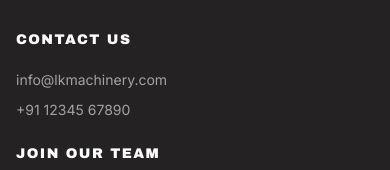
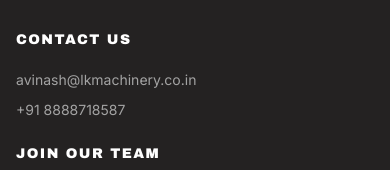
Before and after one commit to Ravi-1608/lkmachinery.co.in, a Next.js app: page / in a window 390 px wide. Shown: the part 7902-8072 px from the top of the page. Built offline with nearby package versions, Linux system fonts and the light colour scheme; no server answers.

Commit message:
M2 fix: real contact details — phone, email, WhatsApp across CtaBand + Footer

```diff
--- a/components/home/CtaBand.tsx
+++ b/components/home/CtaBand.tsx
@@ -56,7 +56,7 @@ export default function CtaBand() {
             </Link>
 
             <a
-              href="tel:+911234567890"
+              href="tel:+918888718587"
               className="inline-flex items-center gap-2 px-7 py-3.5 bg-white/15 text-white
                          font-semibold rounded-full border border-white/30 hover:bg-white/25
                          active:scale-95 transition-all duration-200 font-body backdrop-blur-sm"
--- a/components/layout/Footer.tsx
+++ b/components/layout/Footer.tsx
@@ -67,7 +67,7 @@ const SOCIAL_LINKS = [
   },
   {
     label: "WhatsApp",
-    href: "https://wa.me/911234567890",
+    href: "https://wa.me/918888718587",
     Icon: WhatsAppIcon,
   },
 ] as const;
@@ -160,11 +160,11 @@ export default function Footer() {
           {/* Col 5 — Contact + Join */}
           <div>
             <FooterHeading>Contact Us</FooterHeading>
-            <FooterLink href="mailto:info@lkmachinery.com">
-              info@lkmachinery.com
+            <FooterLink href="mailto:avinash@lkmachinery.co.in">
+              avinash@lkmachinery.co.in
             </FooterLink>
-            <FooterLink href="tel:+911234567890">
-              +91 12345 67890
+            <FooterLink href="tel:+918888718587">
+              +91 8888718587
             </FooterLink>
 
             <div className="mt-6">
```
